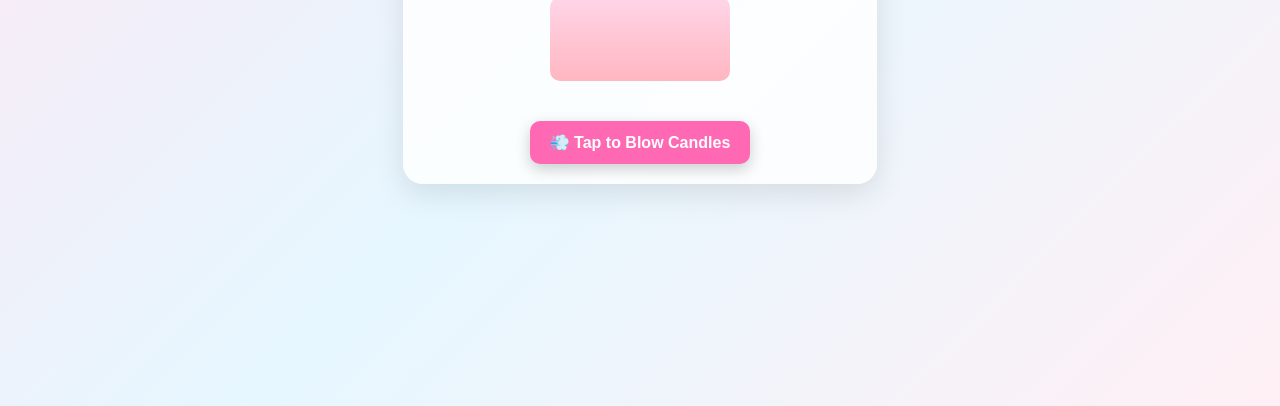
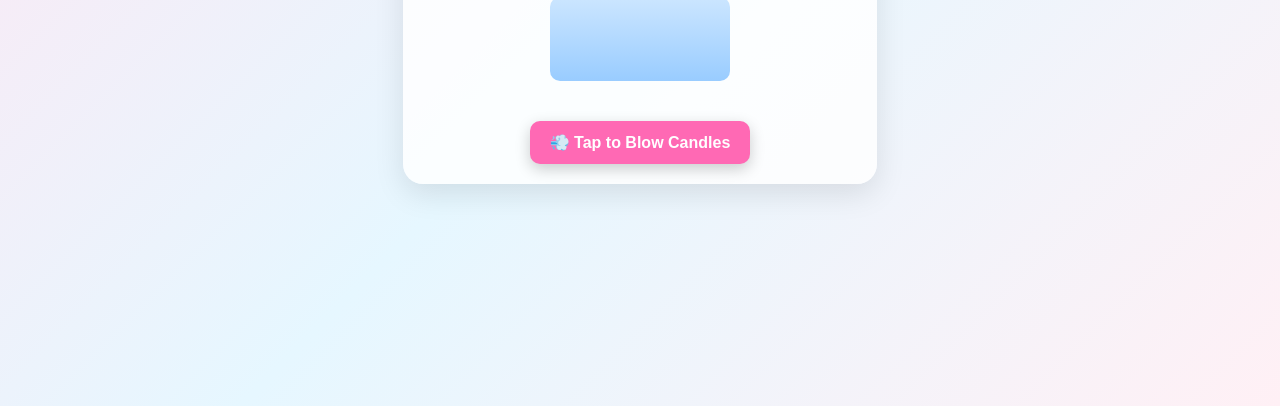
Before and after one commit to ruashinirajenthiran-blip/index.html, a plain HTML site: page index.html in a window 1280 px wide. Shown: the part 394-800 px from the top of the page. Drawn offline with Linux system fonts and the light colour scheme.

Commit message:
Update index.html

```diff
--- a/index.html
+++ b/index.html
@@ -29,7 +29,7 @@
   .cake { position:relative; margin:20px auto; width:180px; height:120px; }
   .cake-body {
     position:absolute; bottom:0; width:100%; height:70%;
-    background:linear-gradient(180deg,#ffd6e7,#ffb6c1);
+    background:linear-gradient(180deg,#cce6ff,#99ccff);
     border-radius:10px;
   }
   .candles {
```
